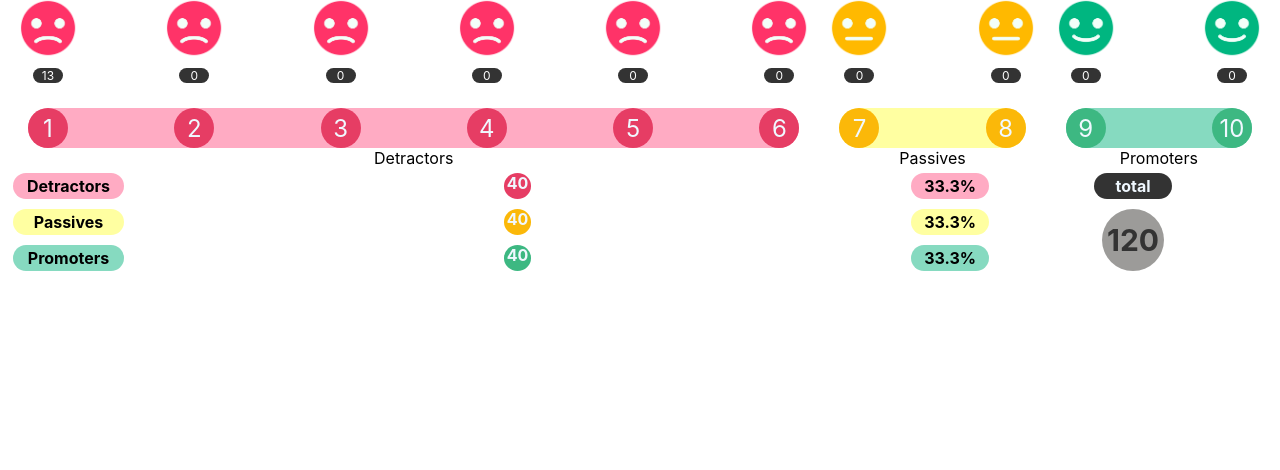
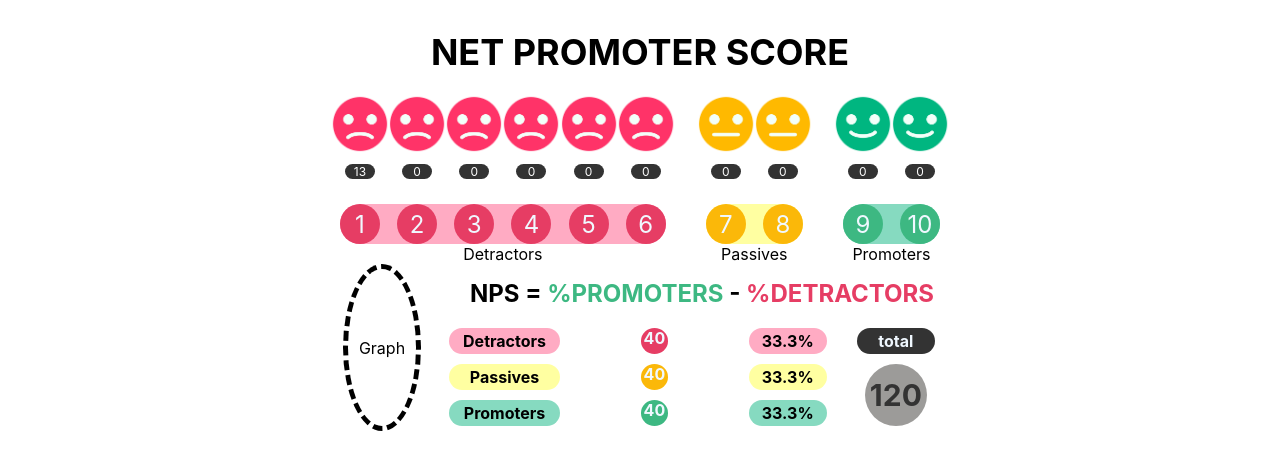
Before and after one commit to sidnei-junior/NPS-dashboard, a plain HTML site: page index.html in a window 1280 px wide. Drawn offline with Linux system fonts and the light colour scheme.

Commit message:
Add grid display

```diff
--- /dev/null
+++ b/css/grid.css
@@ -0,0 +1,48 @@
+#main {
+    grid-area: main;
+}
+
+#graph-panel {
+    grid-area: graph;
+}
+
+#general-panel {
+    grid-area: general;
+}
+
+#nps-dashboard {
+    display: grid;
+    grid-template-areas:
+    'main main'
+    'graph general'
+    'graph general';
+}
+
+#total-general-panel {
+    grid-area: total-general-panel;
+}
+
+#general-panel-title {
+    grid-area: general-panel-title;
+}
+
+#detractor-general-panel {
+    grid-area: detractor-general-panel;
+}
+
+#passive-general-panel {
+    grid-area: passive-general-panel;
+}
+
+#promoter-general-panel {
+    grid-area: promoter-general-panel;
+}
+
+#general-panel {
+    display: grid;
+    grid-template-areas:
+    'general-panel-title general-panel-title general-panel-title general-panel-title general-panel-title'
+    'detractor-general-panel detractor-general-panel detractor-general-panel detractor-general-panel total-general-panel'
+    'passive-general-panel passive-general-panel passive-general-panel passive-general-panel total-general-panel'
+    'promoter-general-panel promoter-general-panel promoter-general-panel promoter-general-panel total-general-panel';
+}
--- a/css/style.css
+++ b/css/style.css
@@ -1,3 +1,16 @@
+body {
+    font-family: -apple-system, BlinkMacSystemFont, 'Segoe UI', Roboto, Oxygen, Ubuntu, Cantarell, 'Open Sans', 'Helvetica Neue', sans-serif;
+    margin: auto;
+    width: 50%;
+}
+
+#main-title {
+    text-align: center;
+    font-size: 36px;
+    font-weight: bold;
+    margin: 30px;
+}
+
 #face-panel {
     margin-bottom: 60px;
 }
@@ -68,6 +81,7 @@ label {
 }
 
 
+
 .number-point {
     color: aliceblue;
     font-size: 24px;
@@ -77,6 +91,16 @@ label {
     flex-direction: column;
     justify-content: center;
     text-align: center;
+}
+
+#graph-panel {
+    display: flex;
+    flex-direction: column;
+    justify-content: center;
+    text-align: center;
+    border: black 5px dashed;
+    border-radius: 100%;
+    margin: 0 23px;
 }
 
 .row-general-panel {
@@ -113,7 +137,6 @@ label {
 }
 
 #total-general-panel {
-    grid-area: total-general-panel;
     display:flex;
     flex-direction: column;
     justify-content: space-between;
@@ -153,22 +176,9 @@ label {
     text-align: center;
 }
 
-#detractor-general-panel {
-    grid-area: detractor-general-panel;
+#general-panel-title {
+    font-size: 24px;
+    font-weight: bold;
+    text-align: center;
+    margin: 15px;
 }
-
-#passive-general-panel {
-    grid-area: passive-general-panel;
-}
-
-#promoter-general-panel {
-    grid-area: promoter-general-panel;
-}
-
-#general-panel {
-    display: grid;
-    grid-template-areas:
-    'detractor-general-panel detractor-general-panel detractor-general-panel detractor-general-panel total-general-panel'
-    'passive-general-panel passive-general-panel passive-general-panel passive-general-panel total-general-panel'
-    'promoter-general-panel promoter-general-panel promoter-general-panel promoter-general-panel total-general-panel';
-}
--- a/index.html
+++ b/index.html
@@ -9,11 +9,13 @@
 
     <link rel="stylesheet" href="./css/style.css">
     <link rel="stylesheet" href="./css/color.css">
+    <link rel="stylesheet" href="./css/grid.css">
 </head>
 
 <body>
-
-
+    <div id="nps-dashboard">
+        <div id="main">
+            <div id="main-title">NET PROMOTER SCORE</div>
             <div id="face-panel" class="rating-panel">
                 <div id="face-rating-detractor" class="rating-range rating-detractor">
                     <div id="face-dash-point" class="dash-point">
@@ -101,8 +103,13 @@
                     <label>Promoters</label>
                 </div>
             </div>
-
+        </div>
+        <div id="graph-panel">
+            Graph
+        </div>
         <div id="general-panel">
+            <div id="general-panel-title">NPS = <span class="green-point-color">%PROMOTERS</span> - <span
+                    class="red-point-color">%DETRACTORS</span></div>
             <div id="detractor-general-panel" class="row-general-panel">
                 <div id="detractor-title" class="row-title red-dash">Detractors</div>
                 <div id="detractor-general-counter" class="row-general-counter red-point">40</div>
@@ -123,7 +130,7 @@
                 <div id="total-general-counter">120</div>
             </div>
         </div>
-
+    </div>
 </body>
 
 </html>
```
Lines whose indentation alone changed are shown as unchanged.
